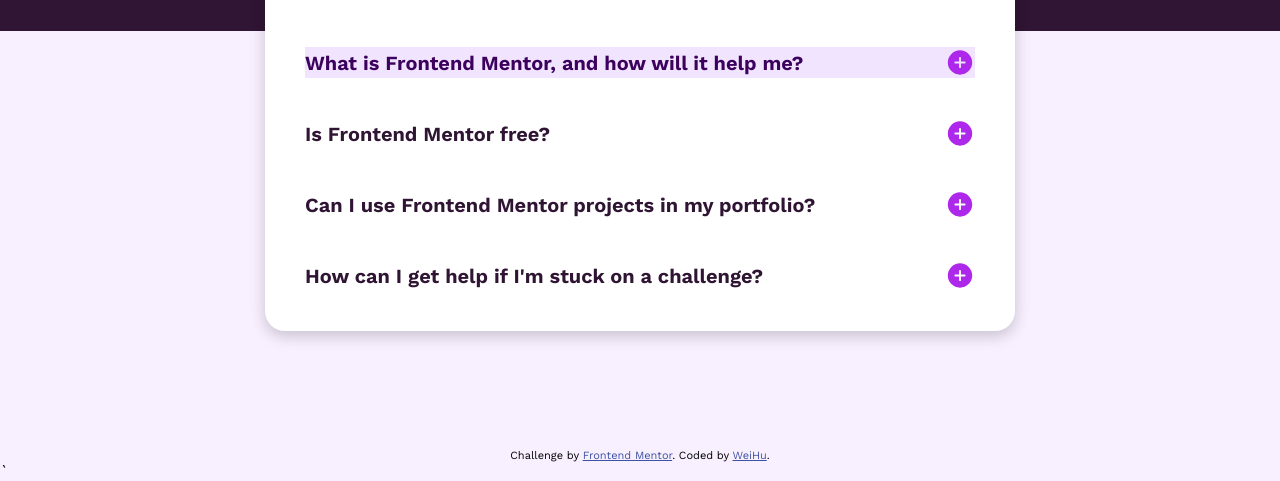
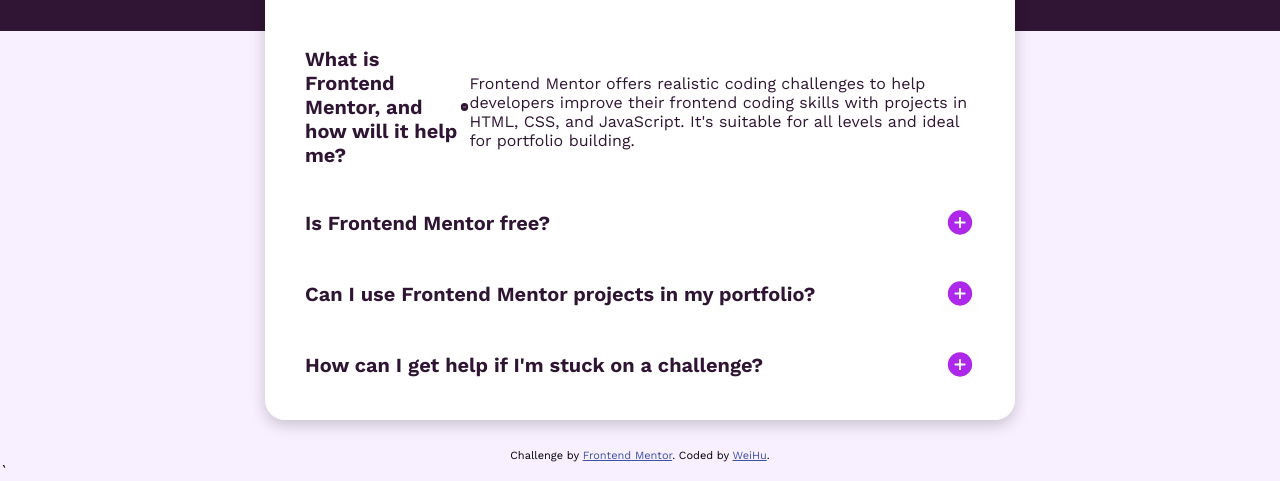
Before and after one commit to DerRight/Faq-Accordion-Main, a plain HTML site: page index.html in a window 1280 px wide. Both pictures are taken after a click on the element "What is Frontend Mentor, and how will it help me?". Shown: the part 319-800 px from the top of the page. Drawn offline with Linux system fonts and the light colour scheme.

Commit message:
未完成

```diff
--- a/index.html
+++ b/index.html
@@ -102,14 +102,6 @@
         color: #2f1533;
       }
 
-      .faq-item {
-        transition: background-color 0.3s ease;
-      }
-      .faq-item.active {
-        background-color: #f0e4ff;
-        color: #3c005d;
-      }
-
       .title {
         display: flex;
         flex-direction: row;
@@ -185,18 +177,14 @@
 
       .answer {
         display: none;
-        margin-top: 0.5rem;
-        color: #6b6b6b;
-        transition: max-height 0.3s ease;
-        overflow: hidden;
-        max-height: 0;
+        margin-top: 10px;
+        font-size: 16px;
       }
       .faq-item.active .answer {
         display: block;
-        max-height: 300px;
       }
-      .icon img {
-        transform: rotate(180deg);
+      .faq-item.active .icon img {
+        content: url("./assets/images/icon-minus.svg");
       }
 
       .icon {
@@ -286,23 +274,13 @@
       <a href="https://www.frontendmentor.io?ref=challenge" target="_blank"
         >Frontend Mentor</a
       >. Coded by <a href="#">WeiHu</a>.
-    </footer>`
+    </footer>
+    `
 
     <script>
-      document.querySelectorAll('.faq-item').forEach(item => {
-        item.addEventListener('click', () => {
-          item.classList.toggle('active');
-          const answer = item.querySelector('.answer');
-          const icon = item.querySelector('.icon img');
-
-          if (answer.classList.contains('active')) {
-            answer.style.display = 'block';
-            icon.src = './assets/images/icon-minus.svg';
-          }
-          else {
-            answer.style.display = 'none';
-            icon.src = './assets/images/icon-plus.svg';
-          }
+      document.querySelectorAll(".faq-item").forEach((item) => {
+        item.addEventListener("click", () => {
+          item.classList.toggle("active");
         });
       });
     </script>
```
